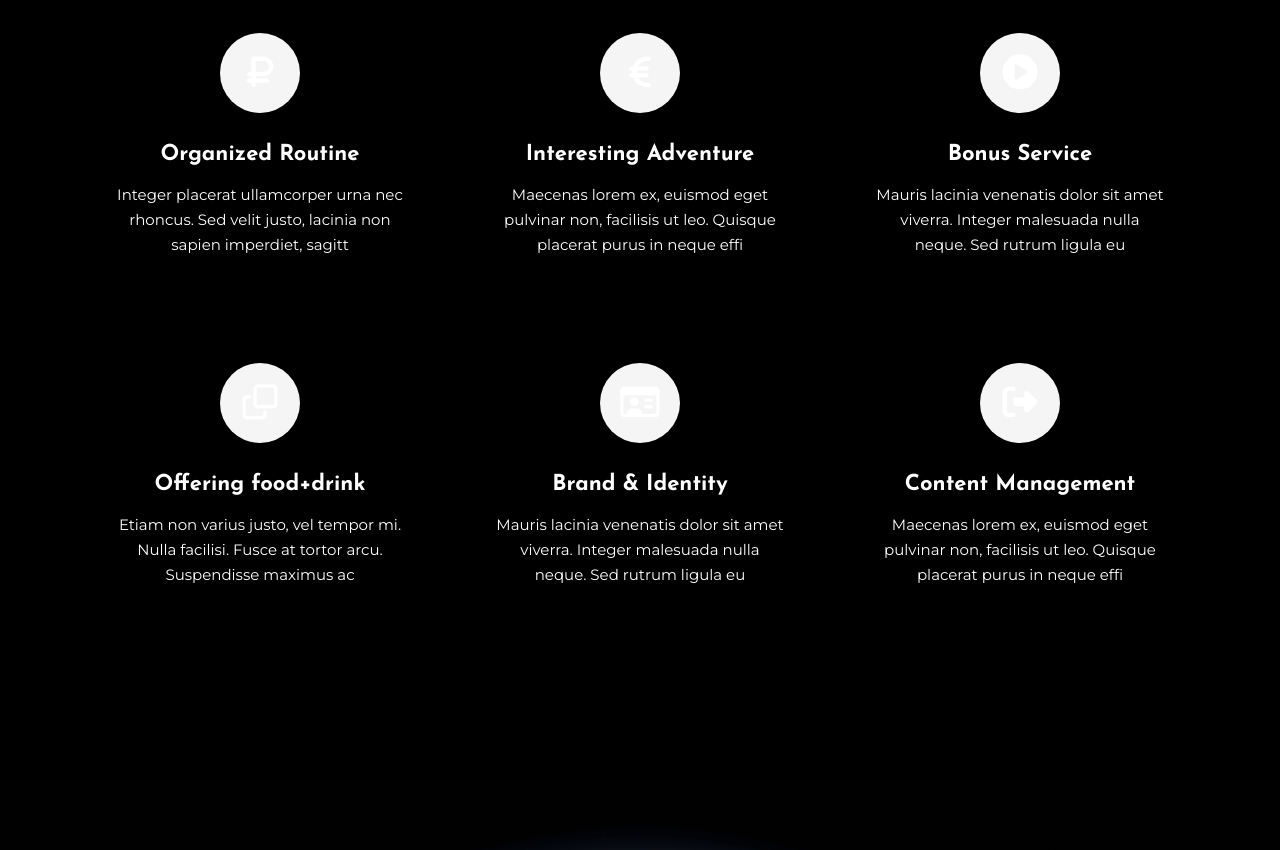
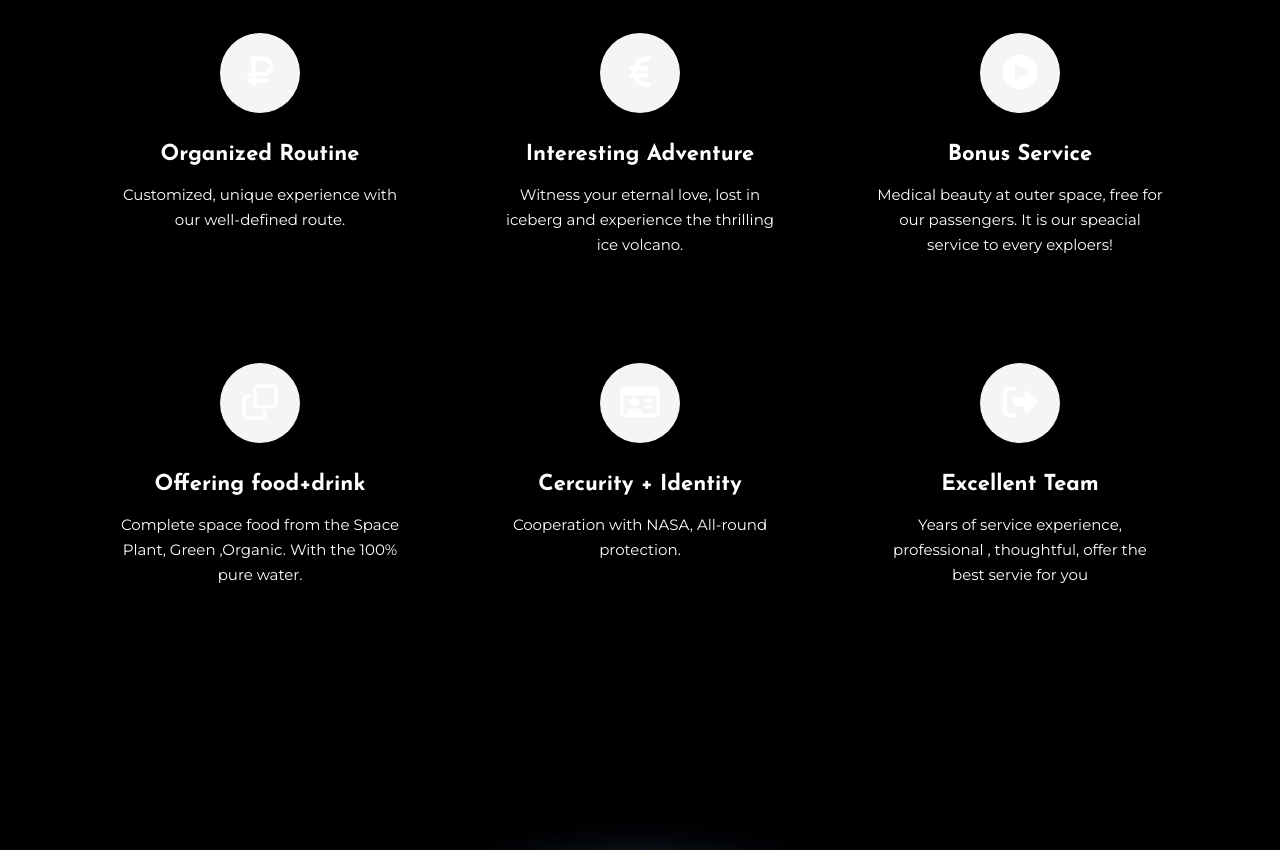
Before and after one commit to Cuchavira/NASA-Project, a plain HTML site: page NASA Website /index.html in a window 1280 px wide. Shown: the part 2330-3180 px from the top of the page. Drawn offline with Linux system fonts and the light colour scheme.

Commit message:
FINNALLY DONE!

```diff
--- a/NASA Website /index.html
+++ b/NASA Website /index.html
@@ -208,7 +208,8 @@
 							<div class="service wow fadeInUp" data-wow-duration="1s" data-wow-delay="0.2s" data-wow-offset="20" data-wow-iteration="1">
 								<div class="service__icon"><i class="fa fa-rouble"></i></div>
 								<h3 class="service__title">Organized Routine</h3>
-								<p class="service__text">Integer placerat ullamcorper urna nec rhoncus. Sed velit justo, lacinia non sapien imperdiet, sagitt</p>
+                                <p class="service__text">Customized, unique experience with our well-defined route.
+</p>
 							</div><!-- End / service -->
 
 						</div>
@@ -218,7 +219,7 @@
 							<div class="service wow fadeInUp" data-wow-duration="1s" data-wow-delay="0.4s" data-wow-offset="20" data-wow-iteration="1">
 								<div class="service__icon"><i class="fa fa-euro"></i></div>
 								<h3 class="service__title">Interesting Adventure</h3>
-								<p class="service__text">Maecenas lorem ex, euismod eget pulvinar non, facilisis ut leo. Quisque placerat purus in neque effi</p>
+                                <p class="service__text">Witness your eternal love, lost in iceberg and experience the thrilling ice volcano.</p>
 							</div><!-- End / service -->
 
 						</div>
@@ -228,7 +229,8 @@
 							<div class="service wow fadeInUp" data-wow-duration="1s" data-wow-delay="0.6000000000000001s" data-wow-offset="20" data-wow-iteration="1">
 								<div class="service__icon"><i class="fa fa-play-circle"></i></div>
 								<h3 class="service__title">Bonus Service </h3>
-								<p class="service__text">Mauris lacinia venenatis dolor sit amet viverra. Integer malesuada nulla neque. Sed rutrum ligula eu</p>
+                                <p class="service__text">Medical beauty at outer space, free for our passengers. It is our speacial service to every exploers!</p>
+
 							</div><!-- End / service -->
 
 						</div>
@@ -238,7 +240,7 @@
 							<div class="service wow fadeInUp" data-wow-duration="1s" data-wow-delay="0.8s" data-wow-offset="20" data-wow-iteration="1">
 								<div class="service__icon"><i class="fa fa-clone"></i></div>
 								<h3 class="service__title">Offering food+drink</h3>
-								<p class="service__text">Etiam non varius justo, vel tempor mi. Nulla facilisi. Fusce at tortor arcu. Suspendisse maximus ac </p>
+                                <p class="service__text">Complete space food from the Space Plant, Green ,Organic. With the 100% pure water. </p>
 							</div><!-- End / service -->
 
 						</div>
@@ -247,8 +249,8 @@
 							<!-- service -->
 							<div class="service wow fadeInUp" data-wow-duration="1s" data-wow-delay="1s" data-wow-offset="20" data-wow-iteration="1">
 								<div class="service__icon"><i class="fa fa-drivers-license-o"></i></div>
-								<h3 class="service__title">Brand & Identity</h3>
-								<p class="service__text">Mauris lacinia venenatis dolor sit amet viverra. Integer malesuada nulla neque. Sed rutrum ligula eu</p>
+								<h3 class="service__title">Cercurity + Identity</h3>
+                                    <p class="service__text">Cooperation with NASA, All-round protection.</p>
 							</div><!-- End / service -->
 
 						</div>
@@ -257,8 +259,8 @@
 							<!-- service -->
 							<div class="service wow fadeInUp" data-wow-duration="1s" data-wow-delay="1.2000000000000002s" data-wow-offset="20" data-wow-iteration="1">
 								<div class="service__icon"><i class="fa fa-sign-out"></i></div>
-								<h3 class="service__title">Content Management</h3>
-								<p class="service__text">Maecenas lorem ex, euismod eget pulvinar non, facilisis ut leo. Quisque placerat purus in neque effi</p>
+								<h3 class="service__title">Excellent Team</h3>
+								<p class="service__text">Years of service experience, professional , thoughtful, offer the best servie for you</p>
 							</div><!-- End / service -->
 
 						</div>
@@ -435,7 +437,7 @@
 												</div>
 											</div>
 										</div>
-										<h3 class="team__name">Dijiana</h3><span class="team__work">Designer</span>
+										<h3 class="team__name">Digianna Frassino</h3><span class="team__work">Architect</span>
 										<p class="team__text">She came up with our trip plan and exploer more possibilities about space.</p>
 									</div><!-- End / team -->
 
```
Also changed, not shown: NASA Website /assets/img/menbers/jala.png.
